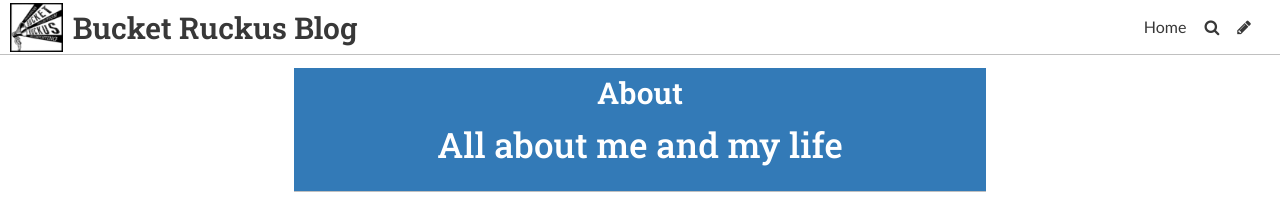
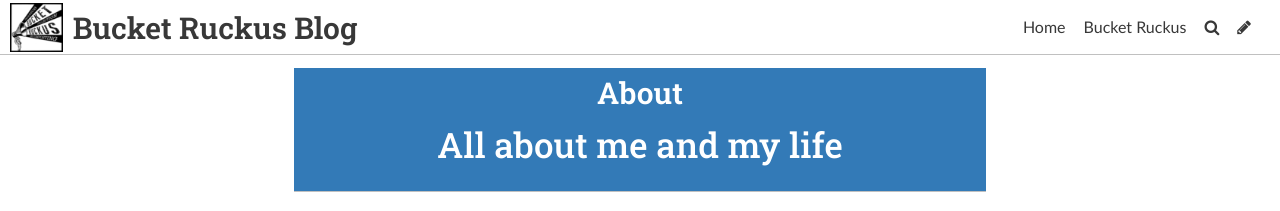
Before and after one commit to Pieper117/BucketRuckusBlog, a Jekyll site: the page built from pages/about.md, in a window 1280 px wide. Shown: the top 211 px of the page. Built offline with Jekyll 4.4.1, drawn with Linux system fonts in a browser that asks for light colours; some web fonts are replaced.

Commit message:
Update Settings “general”

```diff
--- a/_data/settings.yml
+++ b/_data/settings.yml
@@ -11,3 +11,6 @@ favicon: /uploads/favicon.ico
 gridlayout: false
 fixednavbar: false
 upzoom: true
+items:
+  - siteurl: https://bucketruckus.netlify.app
+    name: Bucket Ruckus
```
